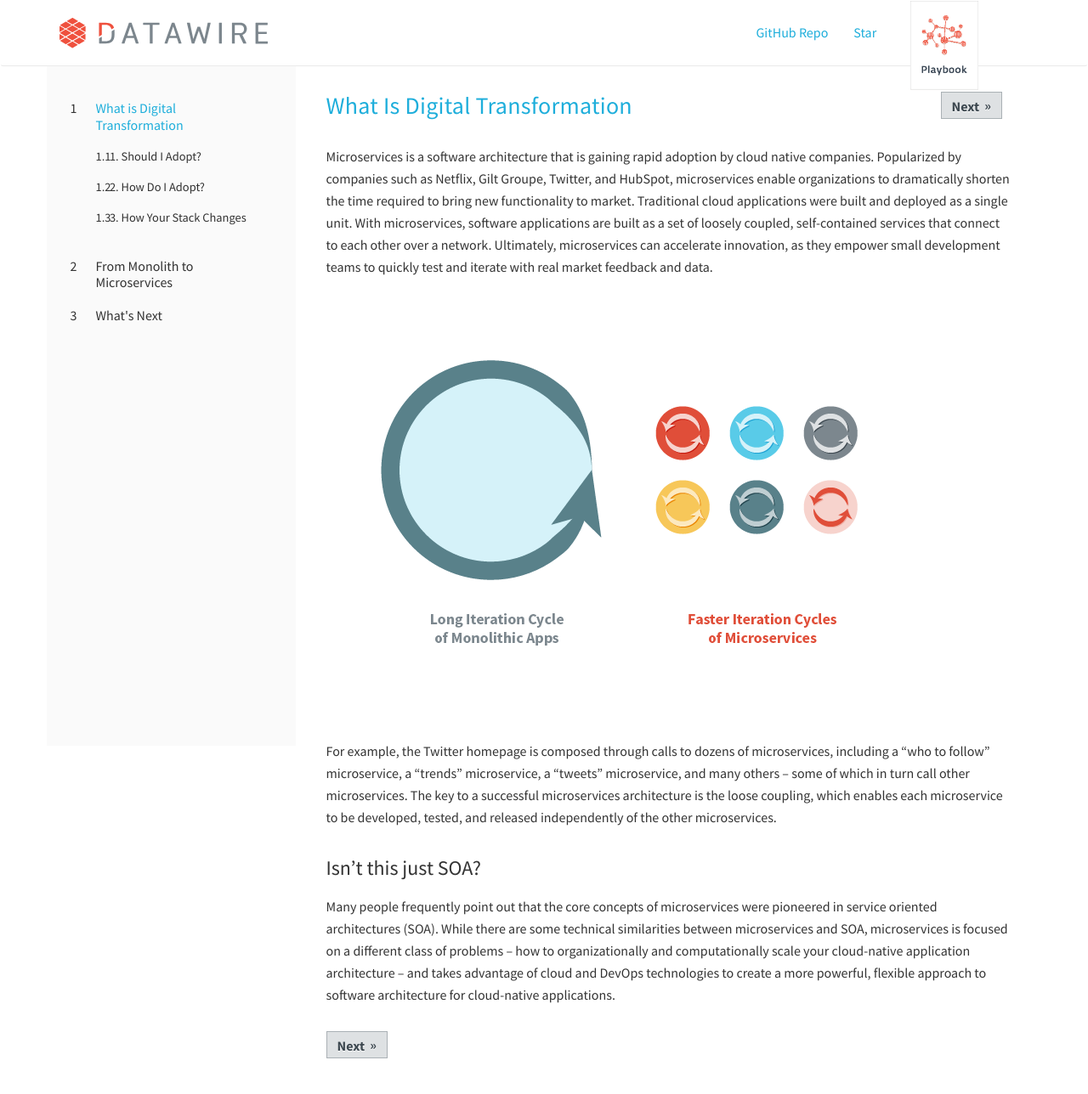
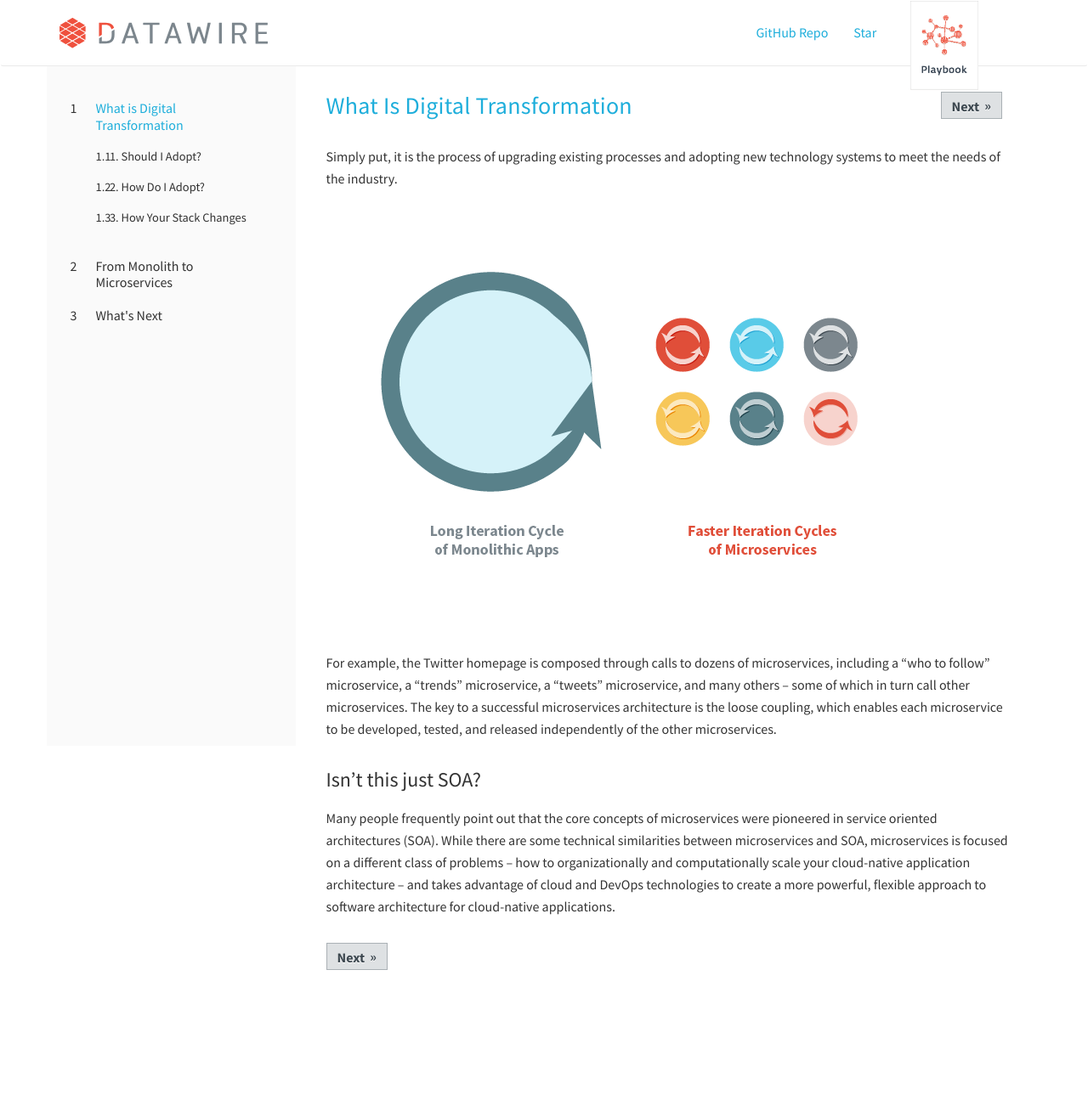
Before and after one commit to ModernizationDigital/playbook-3, a Jekyll site: the page built from _playbook/intro.md, in a window 1280 px wide. Shown: the whole page at 85% size. Built offline with Jekyll 4.4.1, drawn with Linux system fonts in a browser that asks for light colours; after the commit the page ends 1184 px from its top, so only the background shows below that.

Commit message:
content
starting to update first para

```diff
--- a/_playbook/intro.md
+++ b/_playbook/intro.md
@@ -2,7 +2,7 @@
 layout: page
 title: 'What is Digital Transformation'
 ---
-Microservices is a software architecture that is gaining rapid adoption by cloud native companies. Popularized by companies such as Netflix, Gilt Groupe, Twitter, and HubSpot, microservices enable organizations to dramatically shorten the time required to bring new functionality to market. Traditional cloud applications were built and deployed as a single unit. With microservices, software applications are built as a set of loosely coupled, self-contained services that connect to each other over a network. Ultimately, microservices can accelerate innovation, as they empower small development teams to quickly test and iterate with real market feedback and data.
+Simply put, it is the process of upgrading existing processes and adopting new technology systems to meet the needs of the industry.
 
 ![Iteration Cycles]({{site.baseurl}}/images/iteration-cycles.png)
 
```
